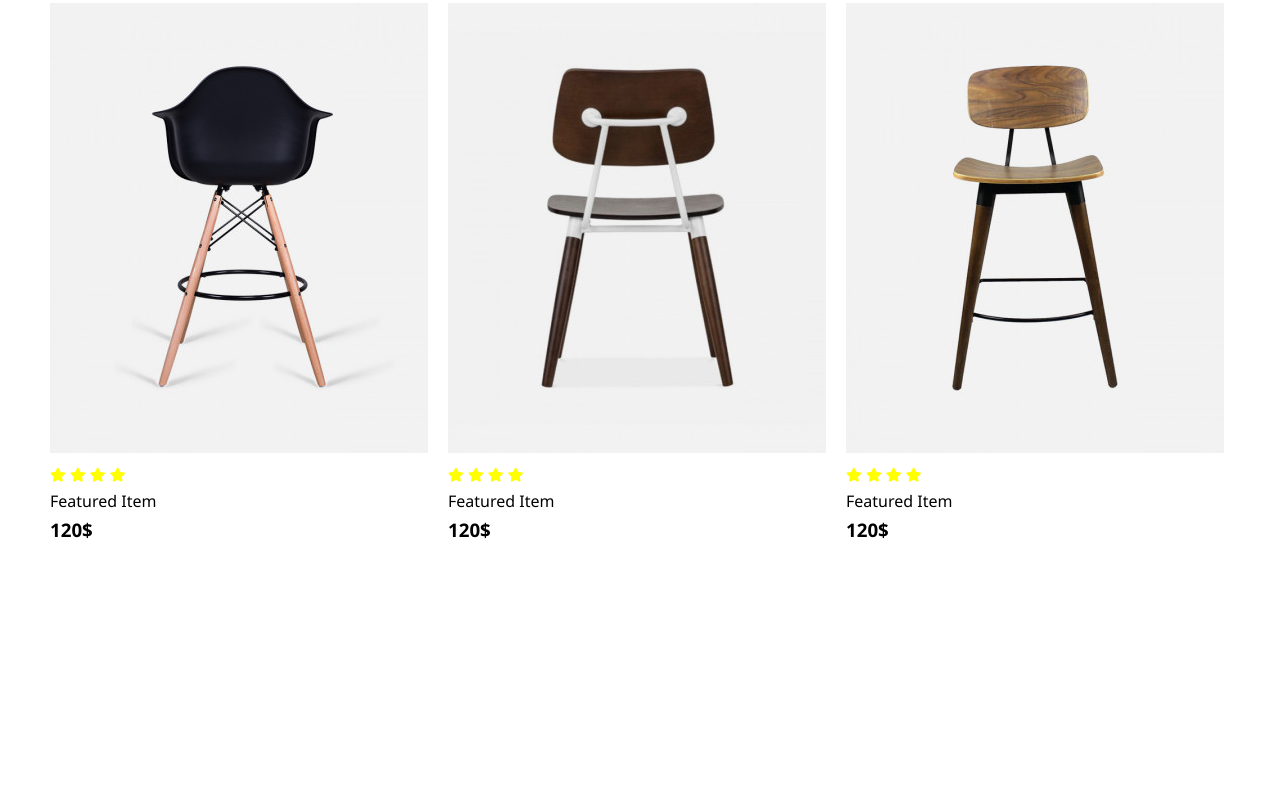
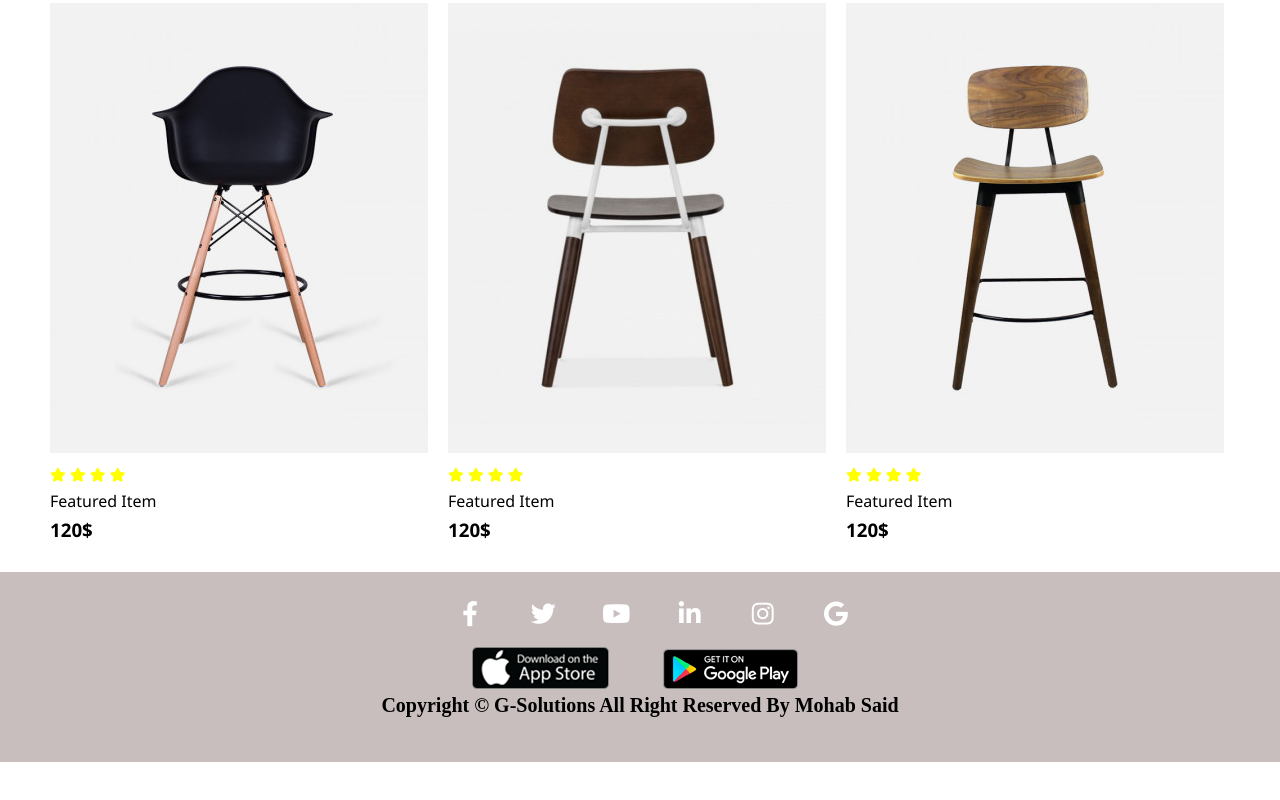
Before and after one commit to mosaid2022/furniture-site, a plain HTML site: page index.html in a window 1280 px wide. Shown: the part 2572-3372 px from the top of the page. Before the commit the page ends 3184 px from the top, so only its background shows below. Drawn offline with Linux system fonts and the light colour scheme.

Commit message:
mosaid
footer added

```diff
--- a/css/stylesheet.css
+++ b/css/stylesheet.css
@@ -449,3 +449,75 @@ font-size: large;
     margin-top: 10px;
 }
 /* Footer........................................................ */
+.footer{
+    width: auto;
+    height: 190px;
+    background-color: #c9bebe;
+    text-align: center;
+  }
+  .footer img{
+    margin-right: 30px;
+    padding-left: 20px;
+  }
+  .footer-pic{
+    height: auto;
+    width: auto;
+    justify-content: space-evenly;
+  }
+  .footer-list{
+    list-style: none;
+    margin: 60px 400;
+  }
+
+  .footer-list li{
+    z-index: 1;
+    display: inline-block;
+    width:50px;
+    height: 50px;
+    position: relative;
+    margin-left: 19px;
+    margin-bottom: 25px;
+  }
+  .footer-list i{
+    padding-bottom: -20px;
+    color: white;
+    width: auto;
+    height: auto;
+    font-size: 25px;
+  }
+  .footer-list li::after{
+    position: absolute;
+    content: "";
+    opacity: 0;
+    z-index: -1;
+    transition: .1s;
+    background-color: #6195ff;
+    width: 100%;
+    height: 100%;
+    top: 0;
+    left: 0;
+    right: 0;
+    bottom: 0;
+  }
+
+  .footer-list a{
+    display: block;
+    width:100%;
+    height: 100%;
+    color:#6195ff;
+    color: #fff;
+    line-height: 50px;
+    padding-top: 15px;
+  padding-left: 7px;
+    font-size: 25px;
+
+  }
+  .footer p{
+    color:black;
+    font-family: 'Times New Roman', Times, serif;
+    font-weight: bold;
+    font-size: 20px;
+    text-transform: capitalize;
+    padding-bottom: 25px;
+    text-align: center;
+  }
--- a/index.html
+++ b/index.html
@@ -337,5 +337,24 @@
     </div> <!-- ./container -->
 </section>
 <!-- ./Featured Products -->
+<!-- 1.3 footer -->
+<footer>
+<div class="footer">
+       <ul class="footer-list">
+        <li><a href="#"><i class="fab fa-facebook-f fa-lg"></i></a></li>
+        <li><a href="#"><i class="fab fa-twitter fa-lg"></i></a></li>
+        <li><a href="#"><i class="fab fa-youtube fa-lg"></i></a></li>
+        <li><a href="#"><i class="fab fa-linkedin-in fa-lg"></i></a></li>
+        <li><a href="#"><i class="fab fa-instagram fa-lg"></i></a></li>
+        <li><a href="#"><i class="fab fa-google fa-lg"></i></a></li>
+    </ul>
+    <div class="footer-pic">
+    <a href="#"><img src="images/cms-footer-1.png" alt="" class="footer1"></a>
+    <a href="#"><img src="images/cms-footer-2.png" alt="" class="footer2"></a>
+   </div><!-- footer-pic -->
+    <p>copyright &copy; G-Solutions all right reserved by Mohab Said</p>
+</div><!-- /footer -->
+</footer>
+    <!-- ./footer -->
 </body>
 </html>
```
